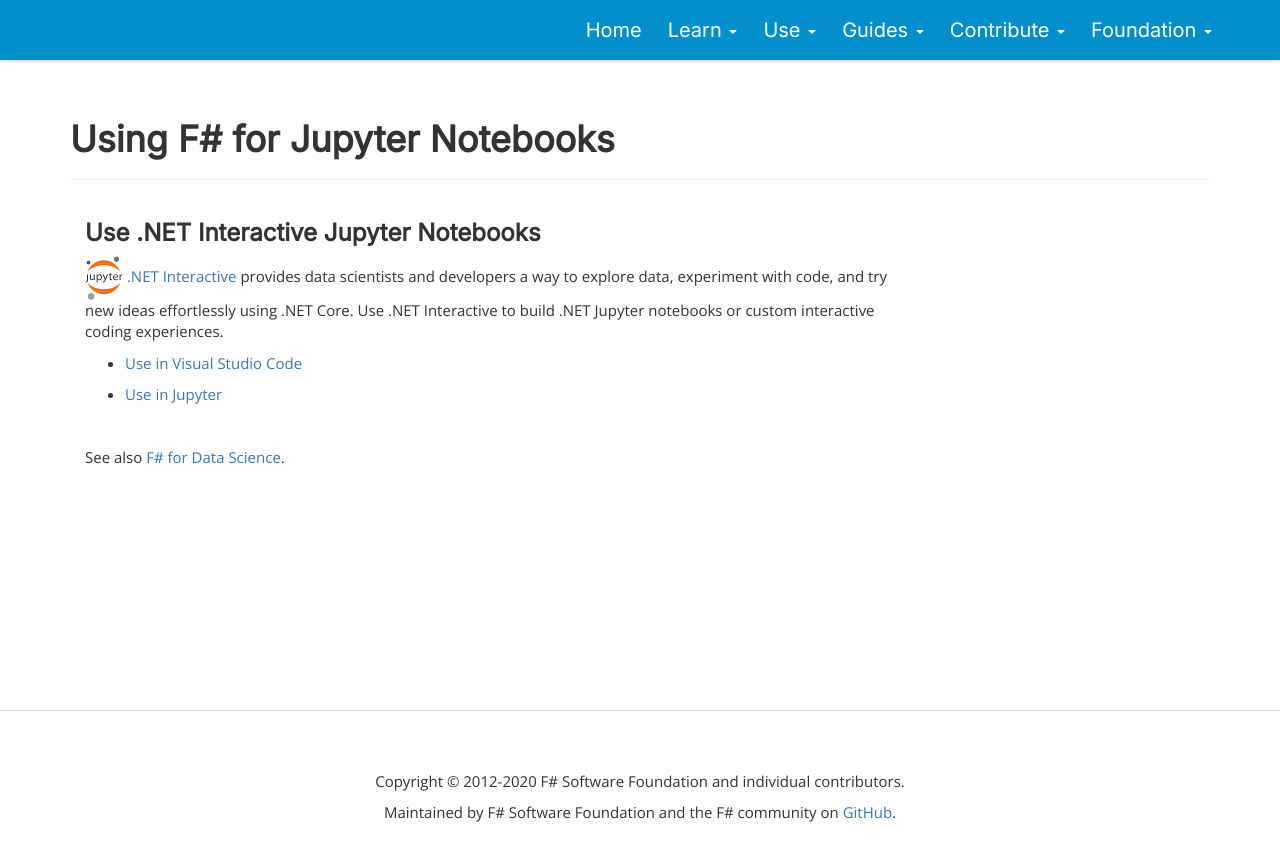
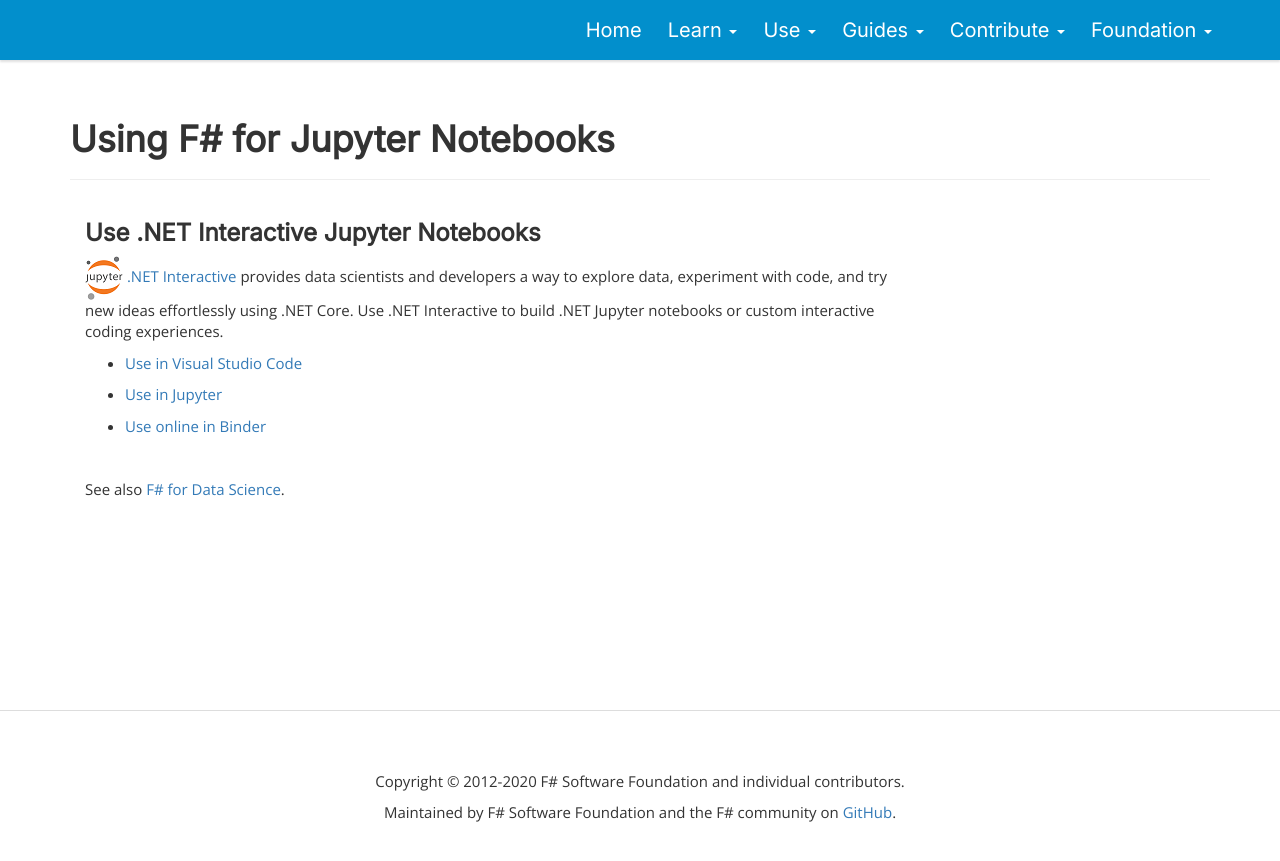
Before and after one commit to fsharp/fsharp.org, a Jekyll site: the page built from use/notebooks/index.md, in a window 1280 px wide. Shown: the top 861 px of the page. Built offline with Jekyll 4.4.1, drawn with Linux system fonts in a browser that asks for light colours; nearby versions of some CDN libraries.

Commit message:
Add Binder back

```diff
--- a/use/notebooks/index.md
+++ b/use/notebooks/index.md
@@ -15,6 +15,8 @@
 
 * [Use in Jupyter](https://github.com/dotnet/interactive/#jupyter-and-nteract)
 
+* [Use online in Binder](https://github.com/dotnet/interactive/blob/main/docs/NotebooksOnBinder.md)
+
 <br />
 
 
```
